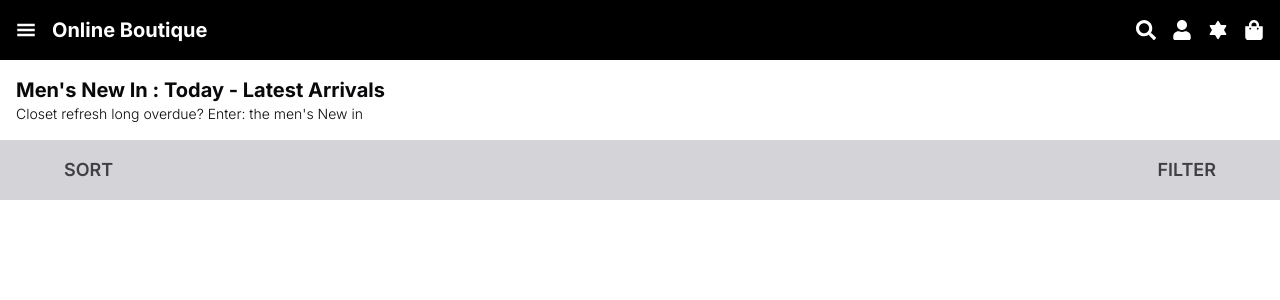
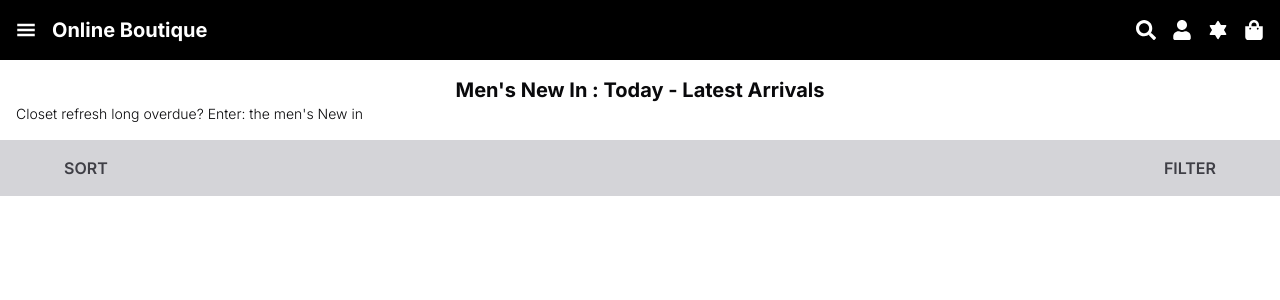
Before and after one commit to huntdavid175/clothingstore, a Next.js app: page /shop/men in a window 1280 px wide. Shown: the top 300 px of the page. Built offline with nearby package versions, Linux system fonts and the light colour scheme.

Commit message:
fixed filter text sixe

```diff
--- a/src/app/shop/men/page.tsx
+++ b/src/app/shop/men/page.tsx
@@ -23,7 +23,7 @@ const ListingPage = () => {
       {/* main header ends  */}
       {/* Tagline  */}
       <div className="w-full p-4">
-        <h2 className="text-xl font-bold">
+        <h2 className="text-xl font-bold text-center">
           Men&apos;s New In : Today - Latest Arrivals
         </h2>
         <p className="text-sm font-light">
@@ -34,8 +34,8 @@ const ListingPage = () => {
 
       {/* sort and filter  */}
       <div className="w-full p-4 flex justify-between items-center bg-zinc-300">
-        <p className="px-12 text-lg font-semibold text-zinc-700">SORT</p>
-        <p className="px-12 text-lg font-semibold text-zinc-700">FILTER</p>
+        <p className="px-12 text-base font-semibold text-zinc-700">SORT</p>
+        <p className="px-12 text-base font-semibold text-zinc-700">FILTER</p>
       </div>
 
       {/* sort and filter ends here  */}
```
